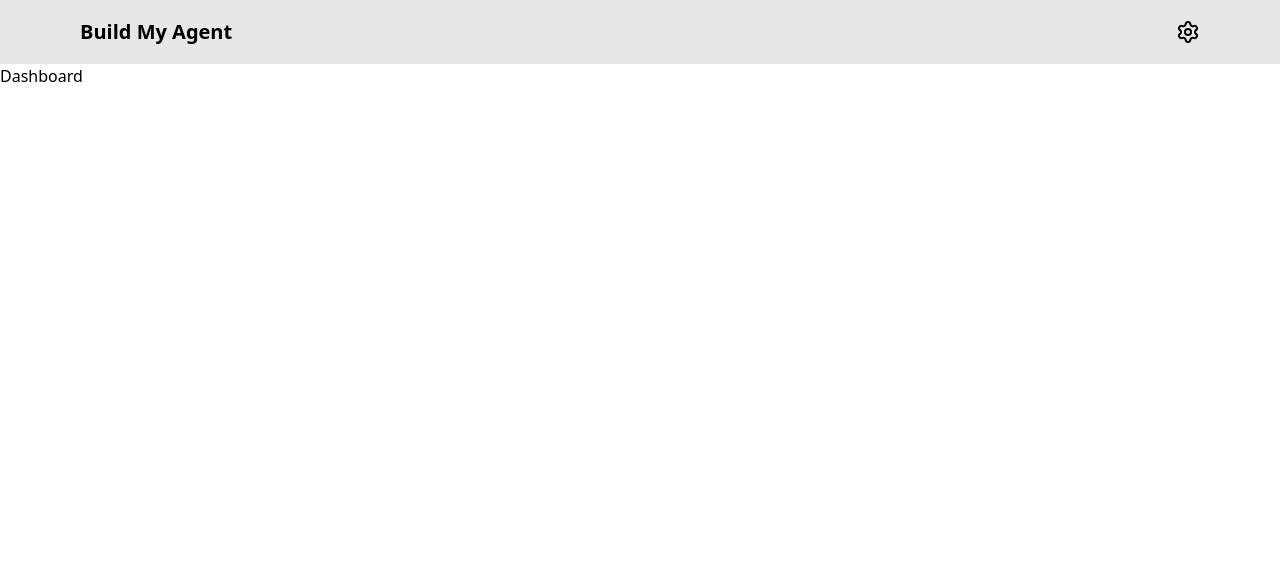
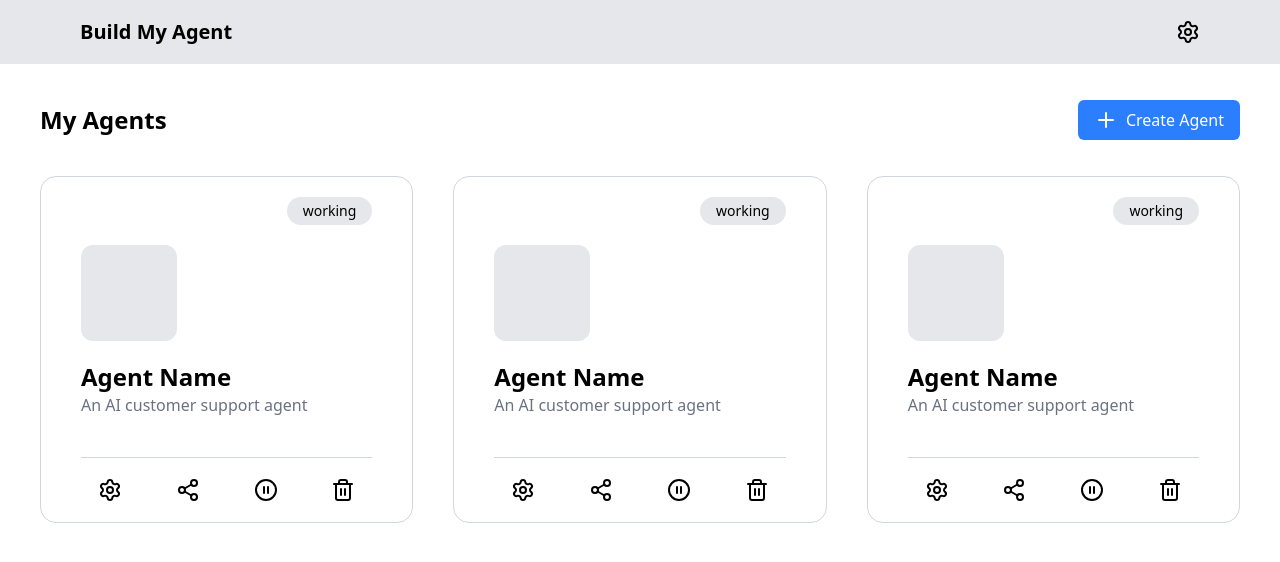
Before and after one commit to Mou2xie/frontend, a Next.js app: page /dashboard in a window 1280 px wide. Shown: the top 562 px of the page. Built offline with nearby package versions, Linux system fonts and the light colour scheme; no server answers.

Commit message:
feat: Implement agent dashboard with agent cards and introduce agent editing pages with a dedicated layout and sidebar.

```diff
--- a/src/app/(landingPage)/layout.tsx
+++ b/src/app/(landingPage)/layout.tsx
@@ -1,12 +1,12 @@
 
-import { Navbar_LandingPage } from "@/components/Navbar_LandingPage";
+import { Topbar_LandingPage } from "@/components/Topbar_LandingPage";
 
 export default function LandingPageLayout({
     children,
 }: { children: React.ReactNode }) {
     return (
         <div>
-            <Navbar_LandingPage />
+            <Topbar_LandingPage />
             {children}
         </div>
     );
--- /dev/null
+++ b/src/app/dashboard/edit/layout.tsx
@@ -0,0 +1,41 @@
+import { Sidebar_Edit } from "@/components/Sidebar_Edit";
+import { HomeIcon } from "lucide-react";
+
+export default function EditLayout({
+  children,
+}: {
+  children: React.ReactNode;
+}) {
+  return (
+    <div className=" min-h-screen flex flex-col">
+
+      <div className=" bg-gray-200 h-16 flex items-center justify-between px-20">
+
+        <div className=" flex items-center gap-20">
+          <HomeIcon size={32} />
+          <div className=" flex items-center gap-5">
+            <div className=" w-10 h-10 bg-gray-400 rounded-sm"></div>
+            <div className=" space-y-[-3px]">
+              <p className=" text-lg">Agent A</p>
+              <p className=" text-sm text-gray-600">An AI customer support agent</p>
+            </div>
+          </div>
+        </div>
+
+        <div className=" flex items-center gap-5">
+          <button className=" px-5 py-2 bg-blue-500 rounded text-white font-medium hover:bg-blue-600 transition-colors">Save</button>
+          <button className=" px-5 py-2 bg-gray-400 rounded text-white font-medium hover:bg-gray-500 transition-colors">Publish</button>
+        </div>
+
+      </div>
+
+      <section className=" grow flex">
+        <Sidebar_Edit />
+        <section className=" p-10">
+          {children}
+        </section>
+      </section>
+
+    </div>
+  );
+}
--- /dev/null
+++ b/src/app/dashboard/edit/personnel/page.tsx
@@ -0,0 +1,7 @@
+export default function EditPersonnel() {
+    return (
+        <div>
+            <h1 className=" text-3xl font-semibold">Personnel</h1>
+        </div>
+    )
+}
--- a/src/app/dashboard/page.tsx
+++ b/src/app/dashboard/page.tsx
@@ -1,10 +1,25 @@
-import { Navbar_Dashboard } from "@/components/Navbar_Dashboard";
+import { Topbar_Dashboard } from "@/components/Topbar_Dashboard";
+import { AgentCard } from "@/components/AgentCard";
+import { Plus } from "lucide-react";
 
 export default function DashboardHome() {
     return (
         <div className=" min-h-screen">
-            <Navbar_Dashboard />
-            Dashboard
+            <Topbar_Dashboard />
+            <section className=" max-w-[1200px] mx-auto ">
+                <div className=" flex justify-between items-center h-28">
+                    <p className=" text-2xl font-bold">My Agents</p>
+                    <button className=" bg-blue-500 text-white px-4 py-2 rounded-md flex items-center gap-2">
+                        <Plus />
+                        Create Agent
+                    </button>
+                </div>
+                <div className=" grid grid-cols-1 md:grid-cols-2 lg:grid-cols-3 gap-10">
+                    <AgentCard />
+                    <AgentCard />
+                    <AgentCard />
+                </div>
+            </section>
         </div>
     )
 }
--- /dev/null
+++ b/src/components/AgentCard.tsx
@@ -0,0 +1,30 @@
+import { Settings, Share2, CirclePause, Trash2 } from "lucide-react";
+
+export const AgentCard = () => {
+    return (
+        <div className=" bg-white rounded-2xl px-10 border border-gray-300">
+            <div className=" flex justify-end items-center mt-5">
+                <div className=" px-4 py-1 text-sm bg-gray-200 rounded-full">
+                    working
+                </div>
+            </div>
+            <div className=" w-24 h-24 bg-gray-200 rounded-xl mt-5"></div>
+            <p className=" font-bold text-2xl mt-5">Agent Name</p>
+            <p className=" text-gray-500 ">An AI customer support agent</p>
+            <div className=" grid grid-cols-4 gap-5 mt-10 border-t border-gray-300 py-5">
+                <a href="" className=" flex justify-center">
+                    <Settings />
+                </a>
+                <a href="" className=" flex justify-center">
+                    <Share2 />
+                </a>
+                <a href="" className=" flex justify-center">
+                    <CirclePause />
+                </a>
+                <a href="" className=" flex justify-center">
+                    <Trash2 />
+                </a>
+            </div>
+        </div>
+    )
+}
--- /dev/null
+++ b/src/components/Sidebar_Edit.tsx
@@ -0,0 +1,38 @@
+import { BotMessageSquare } from 'lucide-react';
+import { GraduationCap } from 'lucide-react';
+import { Paintbrush } from 'lucide-react';
+import { Rocket } from 'lucide-react';
+import { Goal } from 'lucide-react';
+import Link from 'next/link';
+
+export const Sidebar_Edit = () => {
+    return (
+        <div className=" flex flex-col items-center border-r border-gray-300 px-5 py-10 gap-10">
+            <Link href="" className=' flex flex-col items-center gap-2'>
+                <BotMessageSquare size={40} />
+                <p className=' text font-semibold'>Personnel</p>
+            </Link>
+
+            <Link href="" className=' flex flex-col items-center gap-2'>
+                <GraduationCap size={40} />
+                <p className=' text font-semibold'>Knowledge</p>
+            </Link>
+
+            <Link href="" className=' flex flex-col items-center gap-2'>
+                <Goal size={40} />
+                <p className=' text font-semibold'>Action</p>
+            </Link>
+
+            <Link href="" className=' flex flex-col items-center gap-2'>
+                <Paintbrush size={40} />
+                <p className=' text font-semibold'>Appearance</p>
+            </Link>
+
+            <Link href="" className=' flex flex-col items-center gap-2'>
+                <Rocket size={40} />
+                <p className=' text font-semibold'>Share</p>
+            </Link>
+
+        </div>
+    )
+}
--- a/src/components/Navbar_Dashboard.tsx
+++ b/src/components/Topbar_Dashboard.tsx
@@ -3,7 +3,7 @@
 import { Settings } from "lucide-react";
 import { useAuthStore } from "@/stores/useAuthStore";
 
-export function Navbar_Dashboard() {
+export function Topbar_Dashboard() {
     const { user } = useAuthStore();
     return (
         <div className=" bg-gray-200 h-16 flex items-center justify-between px-20">
--- a/src/components/Navbar_LandingPage.tsx
+++ b/src/components/Topbar_LandingPage.tsx
@@ -10,7 +10,7 @@ const navItems = [
 ];
 
 // hightlight navtab is not done yet
-export function Navbar_LandingPage() {
+export function Topbar_LandingPage() {
     const pathname = usePathname();
     const { user, isLoading } = useAuthStore();
 
```
Also changed, not shown: src/app/dashboard/create-agent/layout.tsx (deleted).
